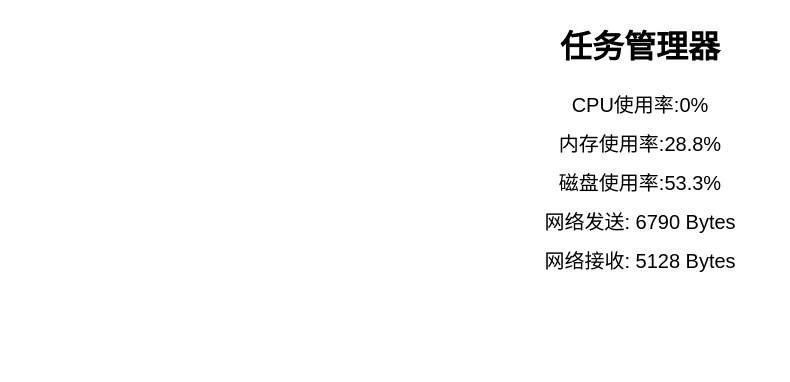
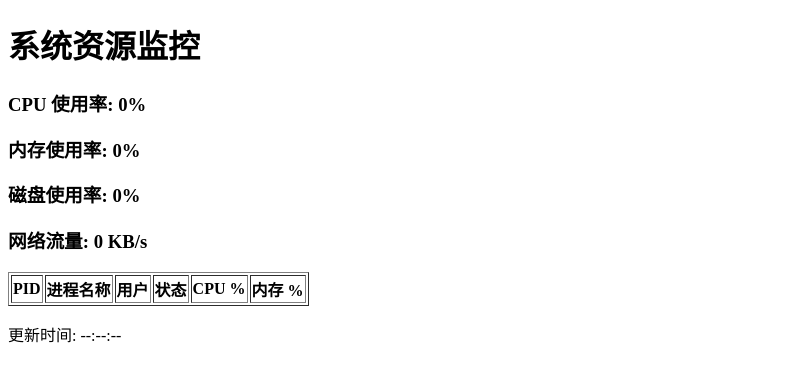
Before and after one commit to seraohine/Mac_Monitor, a Flask app: page / in a window 1280 px wide. Shown: the top 382 px of the page, without its empty margins (0-790 px from the left). Run offline with Flask 3, Linux system fonts and the light colour scheme; lists and menus that the app fills with data are empty.

Commit message:
添加了进程逻辑并且开始写前端

```diff
--- a/app.py
+++ b/app.py
@@ -1,50 +1,56 @@
-from flask import Flask , jsonify , render_template
+from flask import Flask, render_template, jsonify
 import psutil
 import datetime
+from collections import defaultdict
 
 app = Flask(__name__)
 
+def get_system_info():
+    # 获取系统信息
+    mem = psutil.virtual_memory()
+    disk = psutil.disk_usage('/')
+    net = psutil.net_io_counters()
 
-def get_system_info():
-    memory = psutil.virtual_memory()    #获取内存
-    disk = psutil.disk_usage('/')       #获取磁盘使用情况
-    net = psutil.net_io_counters()      #获取网络带宽
-
-    processes = []                      #获取进程信息
-    for proc in psutil.process_iter(['pid','name','username','cpu_percent','memory_percent','status']):
+    # 获取进程信息
+    processes = []
+    for proc in psutil.process_iter(['pid', 'name', 'username', 'cpu_percent', 'memory_percent', 'status']):
         try:
+            info = proc.info
+            if info['cpu_percent'] is None or info['memory_percent'] is None:
+                continue
             processes.append({
-                'pid':proc.info['pid'],
-                'name':proc.info['name'],
-                'user':proc.info['username'],
-                'cpu':proc.info['cpu_percent'],
-                'memory':proc.info['memory_percent'],
-                'status':proc.info['status']
+                'pid': proc.info['pid'],
+                'name': proc.info['name'],
+                'user': proc.info['username'],
+                'cpu': proc.info['cpu_percent'],
+                'memory': proc.info['memory_percent'],
+                'status': proc.info['status']
             })
-        except (psutil.NoSuchProcess,psutil.AccessDenied,psutil.ZombieProcess):
+        except (psutil.NoSuchProcess, psutil.AccessDenied, psutil.ZombieProcess):
             pass
 
-    return{
-        'time':datetime.datetime.now().strftime("%H:%M:%S"),
-        'cpu_percent':psutil.cpu_percent(interval=1),
-        'memory_total':memory.total,
-        'memory_used':memory.used,
-        'memory_percent':memory.percent,
-        'disk_total':disk.total,
-        'disk_used':disk.used,
-        'disk_percent':disk.percent,
-        'network_sent':net.bytes_sent,
-        'network_recv':net.bytes_recv,
+    return {
+        'time': datetime.datetime.now().strftime("%H:%M:%S"),
+        'cpu_percent': psutil.cpu_percent(interval=1),
+        'cpu_count': psutil.cpu_count(),
+        'memory_total': mem.total,
+        'memory_used': mem.used,
+        'memory_percent': mem.percent,
+        'disk_total': disk.total,
+        'disk_used': disk.used,
+        'disk_percent': disk.percent,
+        'network_sent': net.bytes_sent,
+        'network_recv': net.bytes_recv,
         'processes': processes
     }
+
+@app.route('/')
+def index():
+    return render_template('mac_monitor.html')
 
 @app.route('/system_info')
 def system_info():
     return jsonify(get_system_info())
 
-@app.route('/')
-def index():
-    return render_template('mac_monitor.html')
-
-if __name__ == '__main__' :
+if __name__ == '__main__':
     app.run(debug=True)
--- a/templates/mac_monitor.html
+++ b/templates/mac_monitor.html
@@ -2,33 +2,42 @@
 <html lang="zh">
 <head>
     <meta charset="UTF-8">
-    <title>系统监控</title>
-    <style>
-        body { font-family: Arial, sans-serif; text-align: center; }
-        .stat { font-size: 20px; margin: 10px 0; }
-    </style>
+    <meta name="viewport" content="width=device-width, initial-scale=1.0">
+    <title>系统资源监控</title>
 </head>
 <body>
-    <h1>任务管理器</h1>
-    <div class = "stat">CPU使用率:<span id = "cpu">0%</span></div>
-    <div class = "stat">内存使用率:<span id = "memory">0%</span></div>
-    <div class = "stat">磁盘使用率:<span id = "disk">0%</span></div>
-    <div class="stat">网络发送: <span id="network_sent">0</span> Bytes</div>
-    <div class="stat">网络接收: <span id="network_recv">0</span> Bytes</div>
+    <h1>系统资源监控</h1>
 
-<script>
-    function UpdateStats(){
-        fetch('/system_info').then(response=>response.json()).then(
-            data=>{
-                document.getElementById('cpu').innerText = data.cpu_percent + '%';
-                document.getElementById('memory').innerText = data.memory_percent + '%';
-                document.getElementById('disk').innerText = data.disk_percent + '%';
-                document.getElementById('network_sent').innerText = data.network_sent;
-                document.getElementById('network_recv').innerText = data.network_recv;
-            });
-    }
-    setInterval(UpdateStats,2000);
-    UpdateStats();
-</script>
+    <!-- 资源信息部分 -->
+    <div>
+        <h3>CPU 使用率: <span id="cpu-percent">0%</span></h3>
+        <h3>内存使用率: <span id="memory-percent">0%</span></h3>
+        <h3>磁盘使用率: <span id="disk-percent">0%</span></h3>
+        <h3>网络流量: <span id="network-usage">0 KB/s</span></h3>
+    </div>
+
+    <!-- 进程列表 -->
+    <table border="1">
+        <thead>
+            <tr>
+                <th>PID</th>
+                <th>进程名称</th>
+                <th>用户</th>
+                <th>状态</th>
+                <th>CPU %</th>
+                <th>内存 %</th>
+            </tr>
+        </thead>
+        <tbody id="process-list">
+            <!-- 进程数据会由 JavaScript 动态填充 -->
+        </tbody>
+    </table>
+
+    <!-- 更新时间 -->
+    <p>更新时间: <span id="update-time">--:--:--</span></p>
+
+    <script>
+        // 这里后面会加 JavaScript 代码
+    </script>
 </body>
 </html>
```
